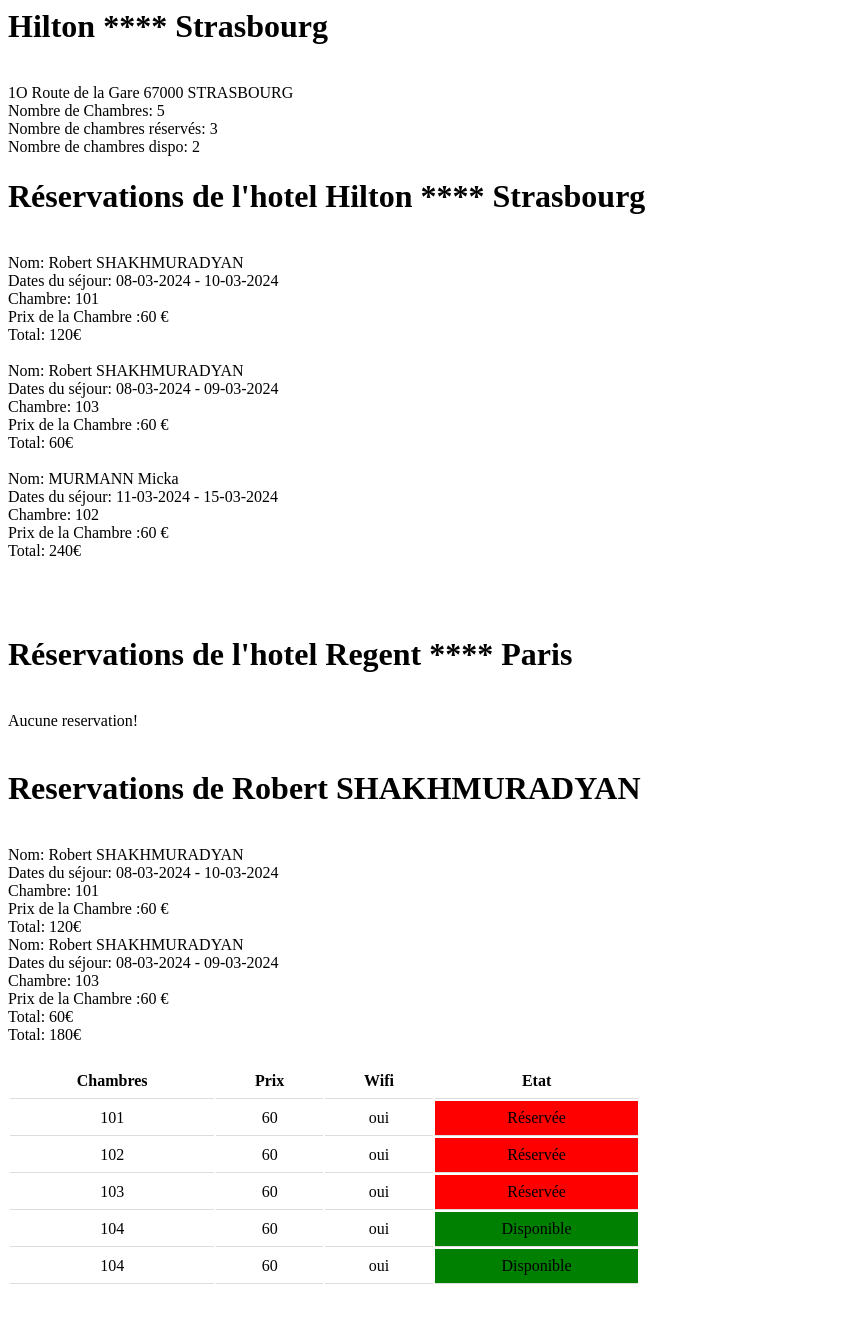
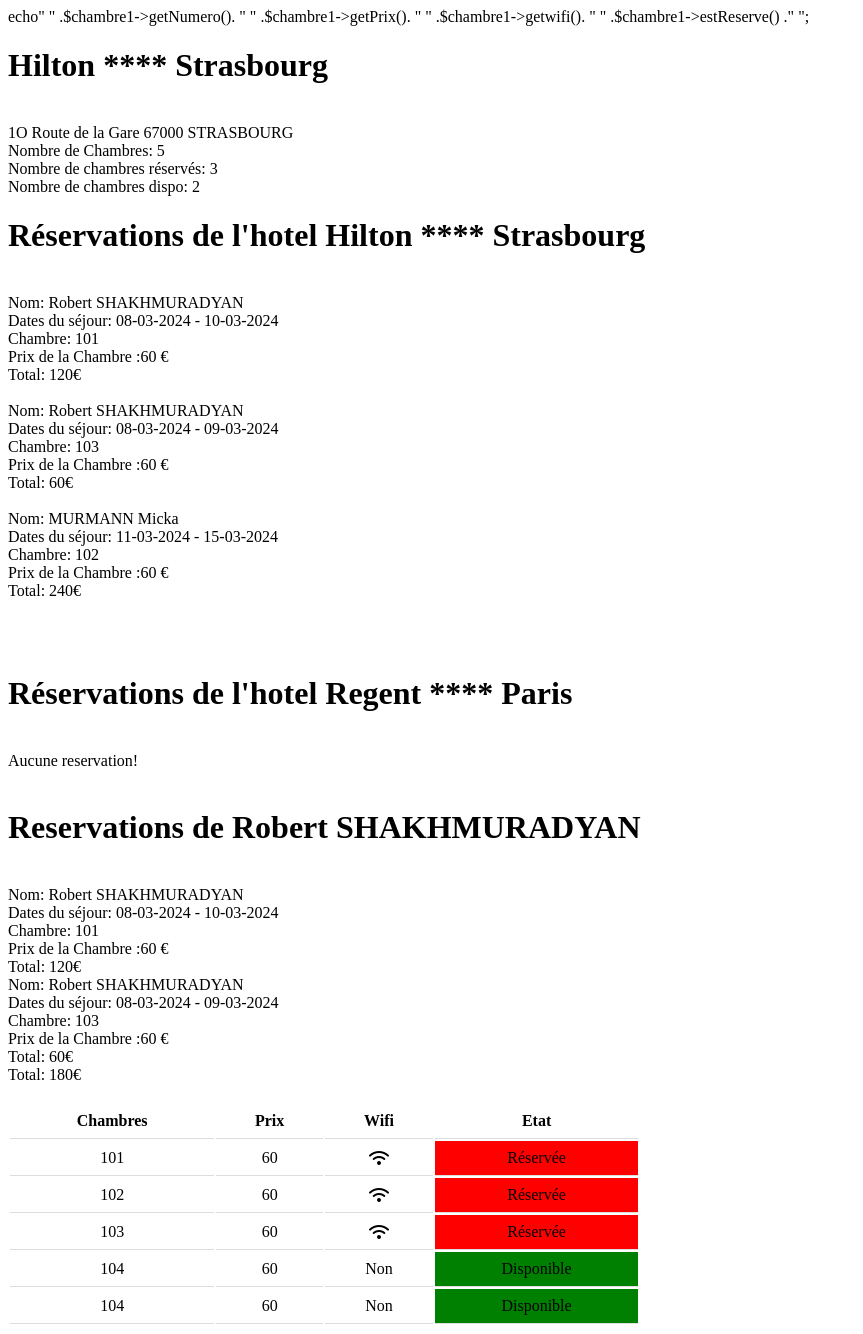
Before and after one commit to Nosdi67/Algo-PHP-POO-Hotel, a PHP site: page / in a window 1280 px wide. Shown: the whole page, without its empty margins (0-863 px from the left). Before the commit the page ends 1284 px from the top, so only its background shows below. Run offline with PHP 8.4, Linux system fonts and the light colour scheme.

Commit message:
Fini pour de vrai.

```diff
--- a/classes/Chambre.php
+++ b/classes/Chambre.php
@@ -4,18 +4,18 @@ Class Chambre{
 
     private int $numero;
     private int $etage;
-    private bool $estReserve;
+    private bool $etat;
     private float $prix;
-    private string $wifi;
+    private bool $wifi;
     private Hotel $hotel;
     private array $reservations;
 
 
-    public function __construct(Hotel $hotel,int $numero,int $etage,bool $estReserve,float $prix,string $wifi){
+    public function __construct(Hotel $hotel,int $numero,int $etage,bool $etat,float $prix,bool $wifi){
         $this->hotel=$hotel;
         $this->numero=$numero;
         $this->etage=$etage;
-        $this->estReserve=$estReserve;
+        $this->etat=$etat;
         $this->prix=$prix;
         $this->wifi=$wifi;
         $this->hotel->addChambre($this);
@@ -25,20 +25,14 @@ Class Chambre{
 
 
 
-    public function estReserve(){
-        if($this->estReserve==true){
-            return " Disponible";
-
-        }elseif($this->estReserve==false){
-            return " Réservée";
-        }
-
+    public function estReserve() {
+        return $this->etat ? "Disponible" : "Réservée";
     }
 
 
-    public function setEstReserve($estReserve)
+    public function setetat($etat)
     {
-        $this->estReserve = $estReserve;
+        $this->etat = $etat;
 
         return $this;
     }
@@ -58,7 +52,7 @@ Class Chambre{
 
     public function getWifi()
     {
-        return $this->wifi;
+        return $this->wifi ? "Oui" : "Non";
     }
 
 
--- a/classes/Hotel.php
+++ b/classes/Hotel.php
@@ -137,6 +137,70 @@ public function __construct($nom,$adresse,$etage){
 
     }
 
+    public function getListeChambre(){
+
+        echo
+        "<head>
+        <link rel='stylesheet' href='https://cdnjs.cloudflare.com/ajax/libs/font-awesome/6.5.1/css/all.min.css' integrity='sha512-DTOQO9RWCH3ppGqcWaEA1BIZOC6xxalwEsw9c2QQeAIftl+Vegovlnee1c9QX4TctnWMn13TZye+giMm8e2LwA==' crossorigin='anonymous' referrerpolicy='no-referrer' />
+        </head>";
+
+
+ echo   "<table><thead>
+        <tr>
+        <th>Chambres</th>
+        <th>Prix</th>
+        <th>Wifi</th>
+        <th>Etat</th>
+        </tr>
+        </thead>"."<tbody>";
+
+        foreach($this->chambres as $info){
+
+
+
+
+    echo"<tr>
+         <td>".$info->getNumero()."</td>
+         <td>".$info->getPrix(). "</td>";
+
+        if($info->getWifi(true)==="Oui"){
+            echo "<td> <i class='fa-solid fa-wifi'> </i></td>";
+        }elseif($info->getWifi(false)==="Non"){
+            echo "<td>".$info->getWifi(false)."</td>";
+        }
+
+         "<td>".$info->getWifi(). "</td>";
+
+        if($info->estReserve(true)==="Disponible"){
+            echo "<td style='background-color:green;'>".$info->estReserve()."</td>";
+        }else{
+            echo "<td style='background-color:red;'>".$info->estReserve(false)."</td>";
+        }
+
+         "</tr>";
+         }
+
+
+        echo "<style>
+    table {
+
+        width: 50%;
+
+    }
+    th, td {
+        padding: 8px;
+        text-align: left;
+        border-bottom: 1px solid #ddd;
+        text-align:center;
+    }
+    th {
+        background-color: White;
+    }
+</style>";
+
+echo "</tbody></table>";
+    }
+
 
 
     public function __toString(){
@@ -146,3 +210,14 @@ public function __construct($nom,$adresse,$etage){
 }
 
 ?>
+
+
+
+
+
+    echo"<tr>
+         <td>" .$chambre1->getNumero().  "</td>
+         <td>" .$chambre1->getPrix().  "</td>
+         <td>" .$chambre1->getwifi().  "</td>
+         <td style=background-color:red;>" .$chambre1->estReserve()  ."</td>
+         </tr>";
--- a/classes/Reservation.php
+++ b/classes/Reservation.php
@@ -17,7 +17,7 @@ Class Reservation{
         $this->dateDepart= new Datetime ($dateDepart);
         $this->client->addReservationClient($this);
         $this->chambre->addReservationChambre($this);
-        $this->chambre->setEstReserve(false);
+        $this->chambre->setetat(false);
         $this->chambre->getHotel()->addReservations($this);
 
     }
--- a/index.php
+++ b/index.php
@@ -11,8 +11,8 @@ $regent=new Hotel("Regent **** Paris","adresse",5);
 $chambre1=new Chambre($hilton,101,1,"Disponible",60,"oui");
 $chambre2=new Chambre($hilton,102,1,"Disponible",60,"oui");
 $chambre3=new Chambre($hilton,103,1,"Disponible",60,"oui");
-$chambre4=new Chambre($hilton,104,1,"Disponible",60,"oui");
-$chambre5=new Chambre($hilton,104,1,"Disponible",60,"oui");
+$chambre4=new Chambre($hilton,104,1,"Disponible",60,"non");
+$chambre5=new Chambre($hilton,104,1,"Disponible",60,"non");
 
 
 $client1=new Client(" Robert "," SHAKHMURADYAN " ,"2001-03-22");
@@ -21,83 +21,14 @@ $reservation1= new Reservation($client1,$chambre1,"2024-03-08","2024-03-10");
 $reservation2=new Reservation($client1,$chambre3,"2024-03-08","2024-03-09");
 $reservation3=new Reservation($client2,$chambre2,"2024-03-11","2024-03-15");
 
-
 echo $hilton->getInfo().'<br>';
 echo $hilton->getReservations().'<br>';
 echo $regent->getReservations().'<br>';
 echo $client1->getreservationClinet().'<br>';
+$chambre4->setWifi(false);
+$chambre5->setWifi(false);
 
-echo    "<table><thead>
-        <tr>
-        <th>Chambres</th>
-        <th>Prix</th>
-        <th>Wifi</th>
-        <th>Etat</th>
-        </tr>
-        </thead>"."<tbody>";
-
-
-
-
-    echo"<tr>
-         <td>" .$chambre1->getNumero().  "</td>
-         <td>" .$chambre1->getPrix().  "</td>
-         <td>" .$chambre1->getwifi().  "</td>
-         <td style=background-color:red;>" .$chambre1->estReserve()  ."</td>
-         </tr>".
-
-        "<tr>
-         <td>" .$chambre2->getNumero().  "</td>
-         <td>" .$chambre2->getPrix().  "</td>
-         <td>" .$chambre2->getwifi().  "</td>
-         <td style=background-color:red;>" .$chambre2->estReserve()  ."</td>
-         </tr>".
-
-         "<tr>
-         <td>" .$chambre3->getNumero().  "</td>
-         <td>" .$chambre3->getPrix().  "</td>
-         <td>" .$chambre3->getwifi().  "</td>
-         <td style=background-color:red;>" .$chambre3->estReserve()  ."</td>
-         </tr>".
-
-         "<tr>
-         <td>" .$chambre4->getNumero().  "</td>
-         <td>" .$chambre4->getPrix().  "</td>
-         <td>" .$chambre4->getwifi().  "</td>
-         <td style=background-color:green;>" .$chambre4->estReserve()  ."</td>
-         </tr>".
-
-         "<tr>
-         <td>" .$chambre5->getNumero().  "</td>
-         <td>" .$chambre5->getPrix().  "</td>
-         <td>" .$chambre5->getwifi().  "</td>
-         <td style=background-color:green;>" .$chambre5->estReserve()  ."</td>
-         </tr>";
-
-
-
-
-
-
-        echo "</tbody></table>";
-
-
-
-        echo "<style>
-    table {
-
-        width: 50%;
-    }
-    th, td {
-        padding: 8px;
-        text-align: left;
-        border-bottom: 1px solid #ddd;
-        text-align:center;
-    }
-    th {
-        background-color: White;
-    }
-</style>";
+echo $hilton->getListeChambre();
 
 
 
```
